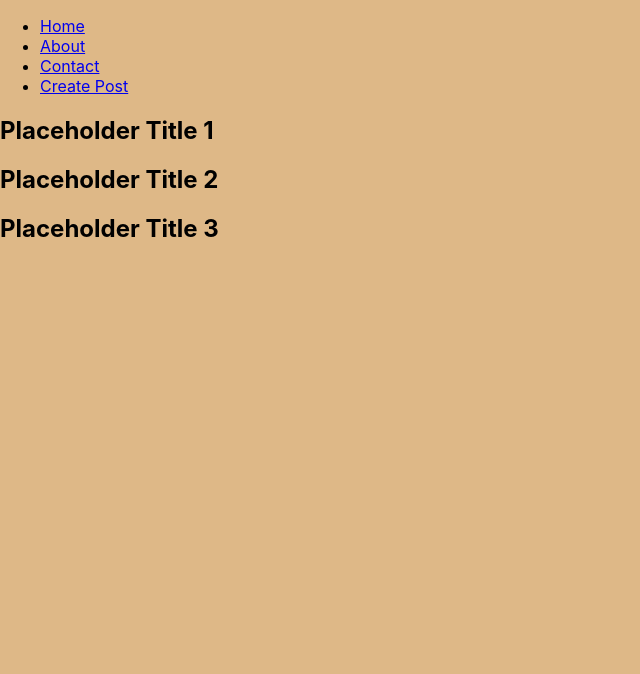
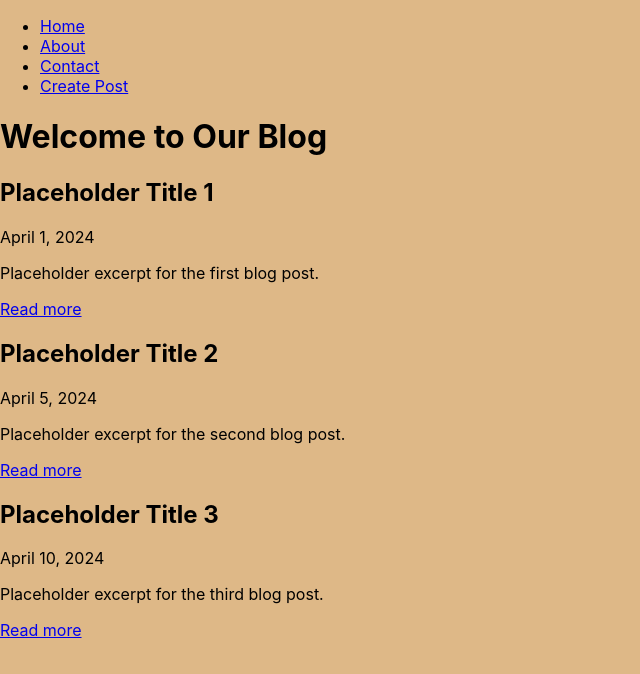
Before and after one commit to Darylcosm0/blog-web, a React (Create React App) app: page / in a window 1280 px wide. Shown: the top 674 px of the page, without its empty margins (0-640 px from the left). Built offline with nearby package versions, Linux system fonts and the light colour scheme.

Commit message:
updated app js

```diff
--- a/src/App.js
+++ b/src/App.js
@@ -1,10 +1,10 @@
-// App.js
 import React from "react";
 import { BrowserRouter as Router, Routes, Route } from "react-router-dom";
 import Header from "./components/Header";
 import PostList from "./components/PostList";
 import PostDetails from "./components/PostDetails";
 import CreatePost from "./components/CreatePost";
+import HomePage from "./components/pages/HomePage";
 
 function App() {
   return (
@@ -12,7 +12,8 @@
       <div>
         <Header />
         <Routes>
-          <Route path="/" element={<PostList />} />
+          {/* Define the route for the homepage without specifying the file path */}
+          <Route path="/" element={<HomePage />} />
           <Route path="/post/:id" element={<PostDetails />} />
           <Route path="/create-post" element={<CreatePost />} />
         </Routes>
```
